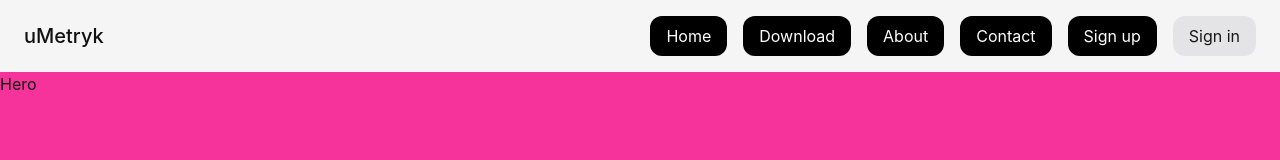
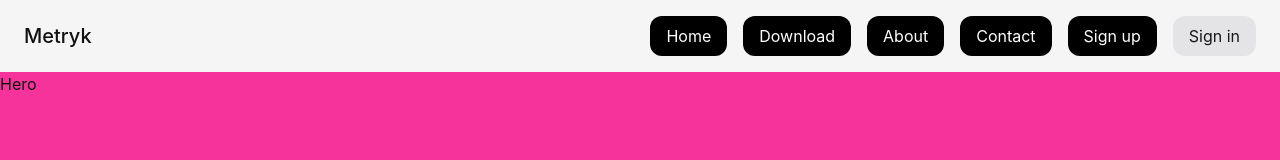
Before and after one commit to clavisray/fitness-trackerv1.1, a React (Vite) app: page / in a window 1280 px wide. Shown: the top 160 px of the page. Built offline with nearby package versions, Linux system fonts and the light colour scheme.

Commit message:
authforms done, landing in progress

```diff
--- a/src/components/Header.tsx
+++ b/src/components/Header.tsx
@@ -5,7 +5,7 @@ function Header() {
     return (
         <header className='flex items-center justify-between px-6 py-4'>
             <Link className="text-xl font-medium" to="/">
-                    uMetryk
+                    Metryk
             </Link>
             <nav className='flex items-center gap-4'>
 
--- a/src/pages/SignupPage.tsx
+++ b/src/pages/SignupPage.tsx
@@ -1,4 +1,3 @@
-import Button from "../components/Button";
 import { Link } from 'react-router-dom'
 
 
```
Also changed, not shown: src/pages/Homepage.tsx (line endings or trailing spaces).
